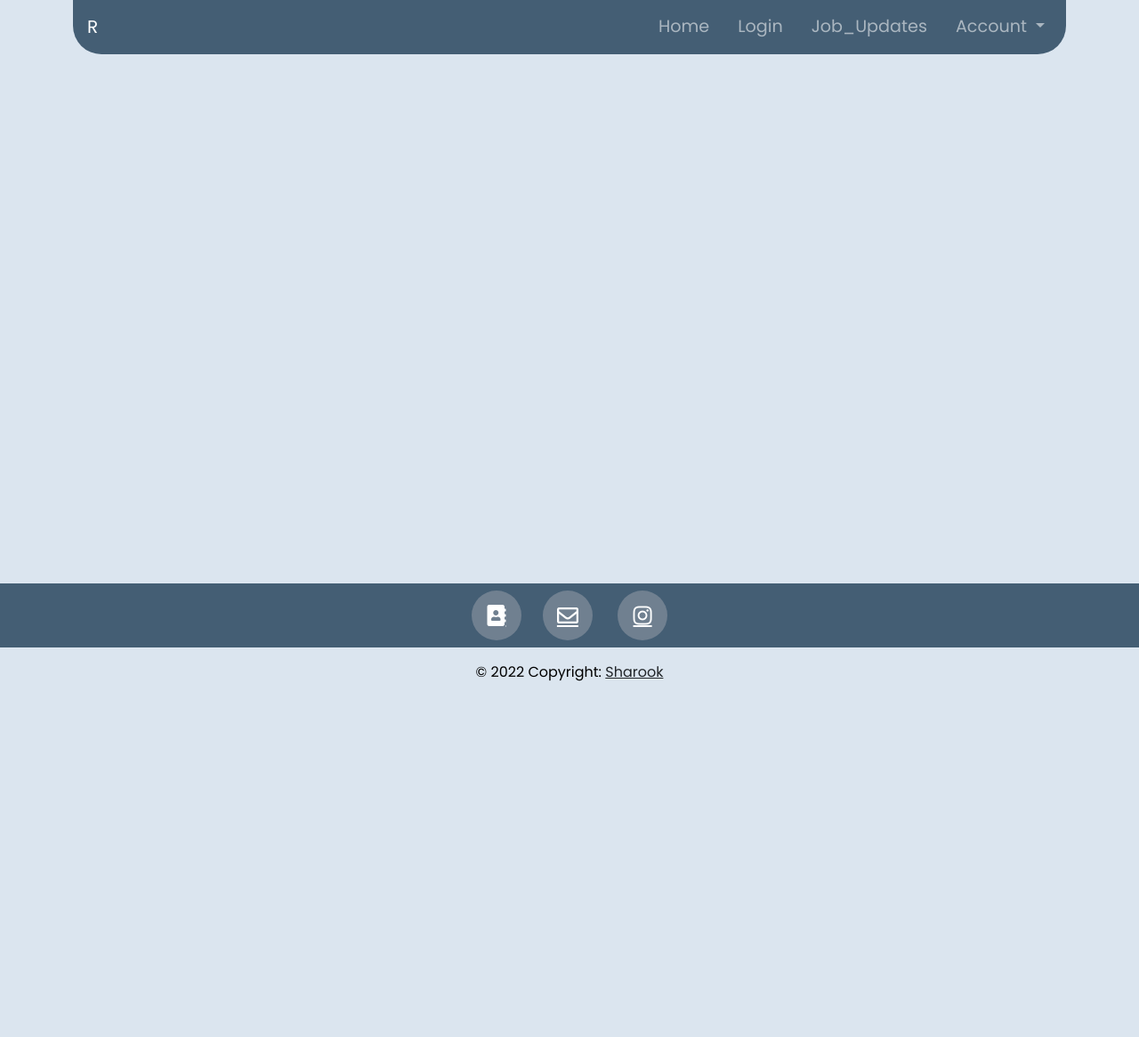
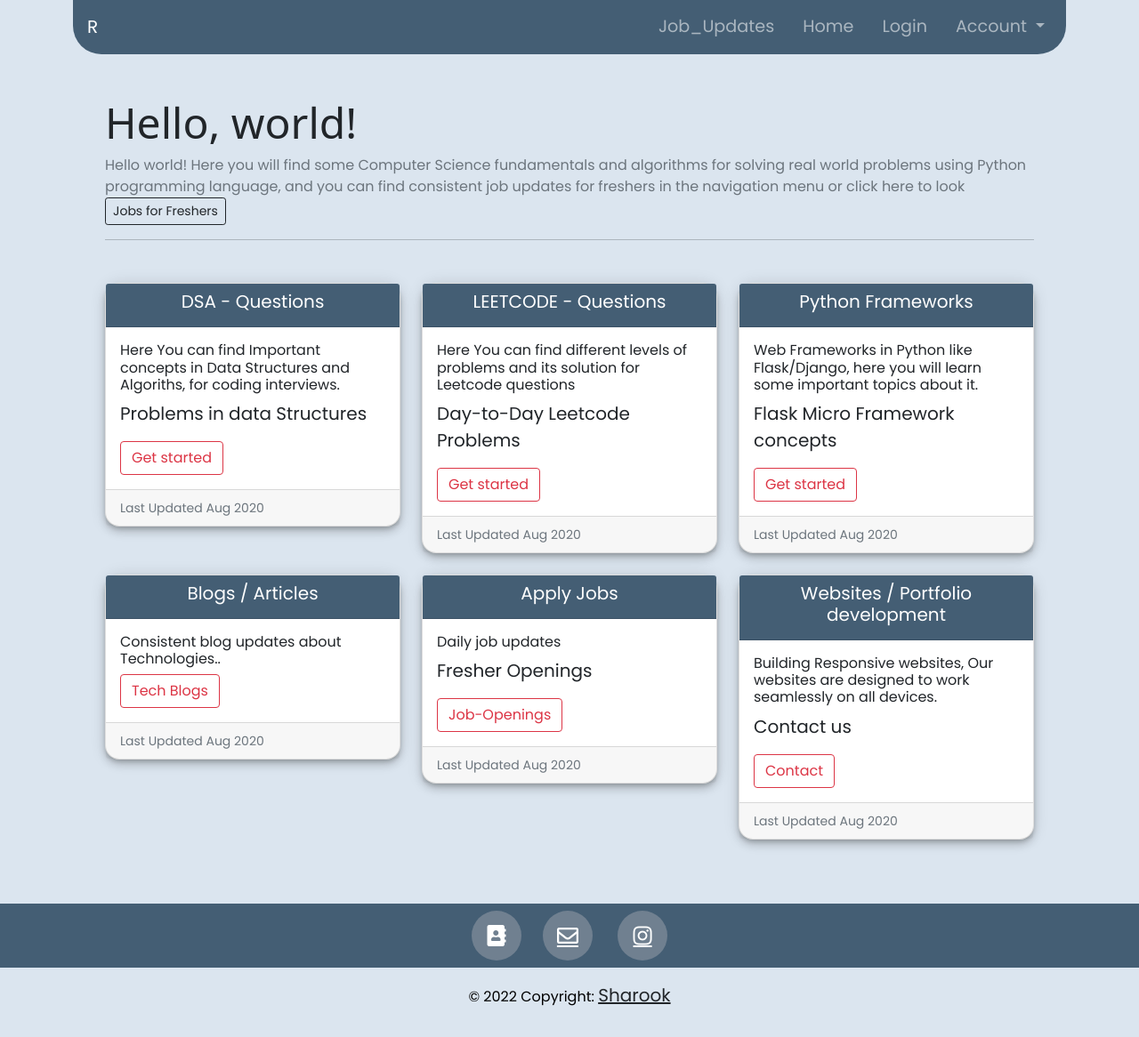
Before and after one commit to Ganesh-Maddy56/Flask-blog-site, a Flask app: page / in a window 1280 px wide. Shown: the whole page at 89% size. Before the commit the page ends 766 px from the top, so only its background shows below. Run offline with Flask 2, Linux system fonts and the light colour scheme; some libraries are stand-ins or nearby versions.

Commit message:
updated all

```diff
--- a/My_Flask_app/routes.py
+++ b/My_Flask_app/routes.py
@@ -34,9 +34,9 @@ def errorpage(e):
 @app.route("/")
 def index():
     if current_user.is_authenticated:
-        return render_template("HomePageBase.html")
+        return render_template("landing_page.html")
     else:
-        return render_template("HomePageBase.html")
+        return render_template("landing_page.html")
 
 @app.route('/register',methods=["POST","GET"])
 def create():
@@ -168,3 +168,8 @@ def contact():
         return redirect(url_for('contact'))
     else:
         return render_template('contact_form.html')
+
+
+@app.route('/cmp')
+def joblink():
+    return render_template('JobDescription.html')
--- a/My_Flask_app/static/jobBase.css
+++ b/My_Flask_app/static/jobBase.css
@@ -102,10 +102,13 @@ td:nth-child(5) {
     border-radius: 2rem;
     background: #e2e3e5;
     box-shadow: rgba(0, 0, 0, .2) 0 3px 5px -1px, rgba(0, 0, 0, .14) 0 6px 10px 0, rgba(0, 0, 0, .12) 0 1px 18px 0;
-
+}
+.card-style{
+    border-radius: 1rem;
+    box-shadow: rgba(0, 0, 0, .2) 0 3px 5px -1px, rgba(0, 0, 0, .14) 0 6px 10px 0, rgba(0, 0, 0, .12) 0 1px 18px 0;
 }
 #custom-login{
-    margin-top: auto;
+    /* margin-top: auto; */
     padding-left: 1rem;
     padding-right: 1rem;
 }
@@ -223,7 +226,7 @@ background-color: black;
         background-color: #e2e3e5;
     }
     body {
-        background-color: #e2e3e5;
+        background-color: #dbe5ef;
     }
     .table-bordered>:not(caption)>* {
         border-width: 0
@@ -242,9 +245,9 @@ background-color: black;
 
     }
     td:first-child {
-        background: rgb(127, 76, 128);
-        color: lightgrey;
-        font-weight: bolder;
+        background: #445e74;;
+        color: white;
+        font-weight: bold;
         text-align: center;
         text-transform: capitalize;
     }
@@ -281,9 +284,7 @@ background-color: black;
     .table-striped>tbody>tr:nth-of-type(odd)>* {
         color: black;
     }
-    .table-striped>tbody>tr:nth-of-type(even)>* {
-        color: black;
-    }
+
     #caption {
         margin-top: 35px;
     }
@@ -300,6 +301,6 @@ background-color: black;
         padding-right: 1rem;
     }
     .navbar-dark .navbar-toggler {
-        color: black;
+        color: #445e74;
 }
 }
--- a/My_Flask_app/templates/HomePageBase.html
+++ b/My_Flask_app/templates/HomePageBase.html
@@ -46,15 +46,17 @@
             <div class="collapse navbar-collapse" id="navbarSupportedContent">
                 <ul class="navbar-nav ms-auto">
                     <li class="nav-item">
+                        <a class="nav-link" id="home-nav" href="{{url_for('jobs')}}">Job_Updates</a>
+                    </li>
+
+                    <li class="nav-item">
                         <a class="nav-link" id="home-nav" href="{{url_for('index')}}">Home<span
                                 class="sr-only">(current)</span></a>
                     </li>
                     <li class="nav-item">
                         <a class="nav-link" id="home-nav" href="{{url_for('login')}}">Login</a>
                     </li>
-                    <li class="nav-item">
-                        <a class="nav-link" id="home-nav" href="{{url_for('jobs')}}">Job_Updates</a>
-                    </li>
+
                     <li class="nav-item dropdown">
                         <a class="nav-link dropdown-toggle dp" href="#" id="navbarDropdown" role="button"
                             data-toggle="dropdown" aria-haspopup="true" aria-expanded="false">
@@ -72,8 +74,10 @@
             </div>
         </nav>
     </div>
+    <div class="jumbotron">
 
-    <div class="container" id="custom-login">
+    </div>
+    <div class="container mt-md-5 px-md-5" id="custom-login">
         {% block content %} {% endblock %}
     </div>
 
@@ -97,7 +101,7 @@
             </div>
             <div class="text-center p-3 " style="background-color: #dbe5ef;">
                 <p style="color: black; font-family: 'Poppins',sans-serif;">© 2022 Copyright:
-                    <a class="text-dark " href="https://sharook-portfolio.web.app ">Sharook</a>
+                    <a class="lead text-dark " href="https://sharook-portfolio.web.app ">Sharook</a>
                 </p>
             </div>
         </footer>
--- a/My_Flask_app/templates/account.html
+++ b/My_Flask_app/templates/account.html
@@ -7,12 +7,12 @@
 <div class="container my-5">
     <div class="row">
         <div class="col-md-6 mx-auto">
-            <div class="card" id="radius-body">
+            <div class="card" id="radius-body" style="background-color: #dbe5ef;">
                 <div class="card-body">
                     <div class="container d-flex flex-column justify-content-center align-items-center">
 
                         <img class="my_image" src="{{ image_file }}">
-                        <h2 style="color: black;">{{current_user.username}}</h2>
+                        <h3 style="color: black; font-family: 'Poppins',sans-serif;">{{current_user.username}}</h3>
                         <form method="POST" autocomplete="off" enctype="multipart/form-data">
                             {{ form.hidden_tag() }}
                             <div class="form-group">
--- a/My_Flask_app/templates/job_template.html
+++ b/My_Flask_app/templates/job_template.html
@@ -91,8 +91,8 @@
             </div>
 
             <div class="text-center p-3 " style="background-color: #dbe5ef;">
-                <p style="color: black; font-family: 'Poppins',sans-serif;">© 2020 Copyright:
-                    <a class="text-dark " href="https://sharook-portfolio.web.app ">Portfolio</a>
+                <p style="color: black; font-family: 'Poppins',sans-serif;">© 2022 Copyright:
+                    <a class=" lead text-dark " href="https://sharook-portfolio.web.app ">Sharook</a>
                 </p>
             </div>
         </footer>
--- /dev/null
+++ b/My_Flask_app/templates/landing_page.html
@@ -0,0 +1,120 @@
+{% extends 'HomepageBase.html'%}
+{% block title %}
+<title>Home</title>
+{% endblock%}
+
+{%block content %}
+
+<div class="jumbotron text-dark bg-transparent mt-sm-3;">
+    <h5 class="display-5">Hello, world!</h5>
+    <p class="text-muted" style="font-family: 'Poppins';">Hello world! Here you will find some Computer Science fundamentals and algorithms for solving real world problems using Python programming language,
+        and you can find consistent job updates for freshers in the navigation menu or click here to look <span><a class="btn btn-outline-dark btn-sm" href="{{url_for('jobs')}}">Jobs for Freshers</a></span>
+    </p>
+    <hr class="my-3">
+</div>
+<div class="container my-5" style="font-family: 'Poppins',sans-serif;">
+    <div class="row">
+        <div class="col-12 col-md-4">
+            <div class="card mb-4 card-style" style="cursor: pointer;">
+                <div class="card-header" style="background-color: #445e74;">
+                    <h5 class="text-white text-center lead">DSA - Questions</h5>
+                </div>
+                <div class="card-body">
+                    <h6 style="font-family: 'Poppins';" class="card-title">Here You can find Important concepts in Data Structures and Algoriths, for
+                        coding interviews.</h6>
+                    <p class="card-text lead">Problems in data Structures</p>
+                    <a class="btn btn-outline-danger" href="/">Get started</a>
+                </div>
+
+                <div class="card-footer">
+                    <small class="text-muted">Last Updated Aug 2020</small>
+                </div>
+            </div>
+        </div>
+
+        <div class="col-12 col-md-4">
+            <div class="card mb-4 card-style" style="cursor: pointer;">
+                <div class="card-header" style="background-color: #445e74;">
+                    <h5 class="text-white text-center lead" style="font-family: 'Poppins';">LEETCODE - Questions</h5>
+                </div>
+                <div class="card-body">
+                    <h6 style="font-family: 'Poppins';" class="card-title">Here You can find different levels of problems and its solution for Leetcode questions</h6>
+                    <p class="card-text lead">Day-to-Day Leetcode Problems</p>
+                    <a class="btn btn-outline-danger" href="/">Get started</a>
+                </div>
+
+                <div class="card-footer">
+                    <small class="text-muted">Last Updated Aug 2020</small>
+                </div>
+            </div>
+        </div>
+
+        <div class="col-12 col-md-4">
+            <div class="card mb-4 card-style" style="cursor: pointer;">
+                <div class="card-header" style="background-color: #445e74;">
+                    <h5 class="text-white text-center lead">Python Frameworks</h5>
+                </div>
+                <div class="card-body">
+                    <h6 style="font-family: 'Poppins';" class="card-title">Web Frameworks in Python like Flask/Django, here you will learn some important topics about it.</h6>
+                    <p class="card-text lead">Flask Micro Framework concepts</p>
+                    <a class="btn btn-outline-danger" href="/">Get started</a>
+                </div>
+
+                <div class="card-footer">
+                    <small class="text-muted">Last Updated Aug 2020</small>
+                </div>
+            </div>
+        </div>
+
+        <div class="col-12 col-md-4">
+            <div class="card mb-4 card-style" style="cursor: pointer;">
+                <div class="card-header" style="background-color: #445e74;">
+                    <h5 class="text-white text-center lead">Blogs / Articles</h5>
+                </div>
+                <div class="card-body">
+                    <h6 style="font-family: 'Poppins';" class="card-title">Consistent blog updates about Technologies..</h6>
+                    <a class="btn btn-outline-danger" href="{{url_for('contact')}}">Tech Blogs</a>
+                </div>
+
+                <div class="card-footer">
+                    <small class="text-muted">Last Updated Aug 2020</small>
+                </div>
+            </div>
+        </div>
+
+        <div class="col-12 col-md-4">
+            <div class="card mb-4 card-style" style="cursor: pointer;">
+                <div class="card-header" style="background-color: #445e74;">
+                    <h5 class="text-white text-center lead">Apply Jobs</h5>
+                </div>
+                <div class="card-body">
+                    <h6 style="font-family: 'Poppins';" class="card-title">Daily job updates</h6>
+                    <p class="card-text lead">Fresher Openings</p>
+                    <a class="btn btn-outline-danger" href="{{url_for('jobs')}}">Job-Openings</a>
+                </div>
+                <div class="card-footer">
+                    <small class="text-muted">Last Updated Aug 2020</small>
+                </div>
+            </div>
+        </div>
+
+        <div class="col-12 col-md-4">
+            <div class="card mb-4 card-style" style="cursor: pointer;">
+                <div class="card-header" style="background-color: #445e74;">
+                    <h5 class="text-white text-center lead">Websites / Portfolio development</h5>
+                </div>
+                <div class="card-body">
+                    <h6 style="font-family: 'Poppins';" class="card-title">Building Responsive websites,
+                        Our websites are designed to work seamlessly on all devices.</h6>
+                    <p class="card-text lead">Contact us</p>
+                    <a class="btn btn-outline-danger" href="{{url_for('contact')}}">Contact</a>
+                </div>
+
+                <div class="card-footer">
+                    <small class="text-muted">Last Updated Aug 2020</small>
+                </div>
+            </div>
+        </div>
+    </div>
+</div>
+{% endblock %}
--- a/My_Flask_app/templates/register_form.html
+++ b/My_Flask_app/templates/register_form.html
@@ -11,9 +11,9 @@
             <div class="card" id="radius-body" style="background-color: #dbe5ef;">
                 <div class="card-body">
                     <form method="POST" autocomplete="off" style="font-family: 'Poppins',sans-serif;">
-                        <div style="text-align: center; font-family: 'Poppins',sans-serif;" id="sign-msg">
+                        <div style="text-align: center; font-family: 'Poppins',sans-serif; font-size: 1.3rem;" id="sign-msg">
                             Already Have an account?
-                            <a style="color: tomato; font-size: 1.2rem; margin-left: 0.8rem; text-decoration: none;" href="{{url_for('login')}}">Login</a>
+                            <a style="color: tomato; font-size: 1.4rem; margin-left: 0.8rem; text-decoration: none;" href="{{url_for('login')}}">Login</a>
                         </div>
 
                         {{ form.hidden_tag() }}
```
Also changed, not shown: My_Flask_app/templates/JobDescription.html (added, +37 -0 lines), My_Flask_app/templates/contact_form.html (+3 -4 lines), My_Flask_app/templates/login_form.html (+17 -4 lines), My_Flask_app/templates/sha.html (added, +16 -0 lines).
